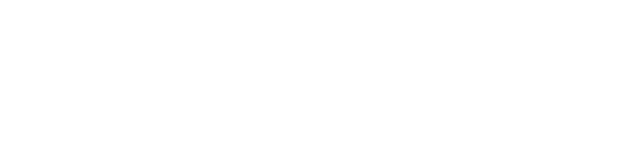
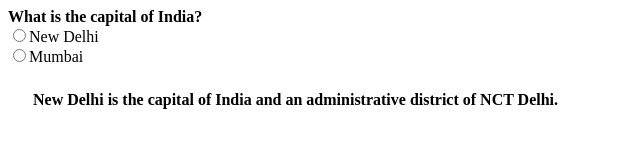
Before and after one commit to acciojob/trivia-BandiKantiChaitanya, a website: page main.html in a window 1280 px wide. Shown: the whole page, without its empty margins (0-640 px from the left). Drawn offline with Linux system fonts and the light colour scheme.

Commit message:
created a submission

```diff
--- a/main.html
+++ b/main.html
@@ -8,6 +8,13 @@
 
 <body>
 	<!-- the entire body must be written by student -->
+	<form>
+		<label><b>What is the capital of India?</b></label><br>
+		<input type="radio" >New Delhi<br>
+		<input type="radio" >Mumbai
+		<blockquote>New Delhi is the capital of India and an administrative district of NCT Delhi.</blockquote>
+
+	</form>
     <script type="text/javascript" src="./script.js">
 </script>
 
--- a/styles.css
+++ b/styles.css
@@ -1,2 +1,10 @@
 
 /* Your CSS Code here. */
+blockquote{
+	max-width:600px;
+	background-colour:#f8fffe;
+	margin:10px;
+	padding:15px;
+	border-left:8px green;
+	font-weight:bold;
+}
```
